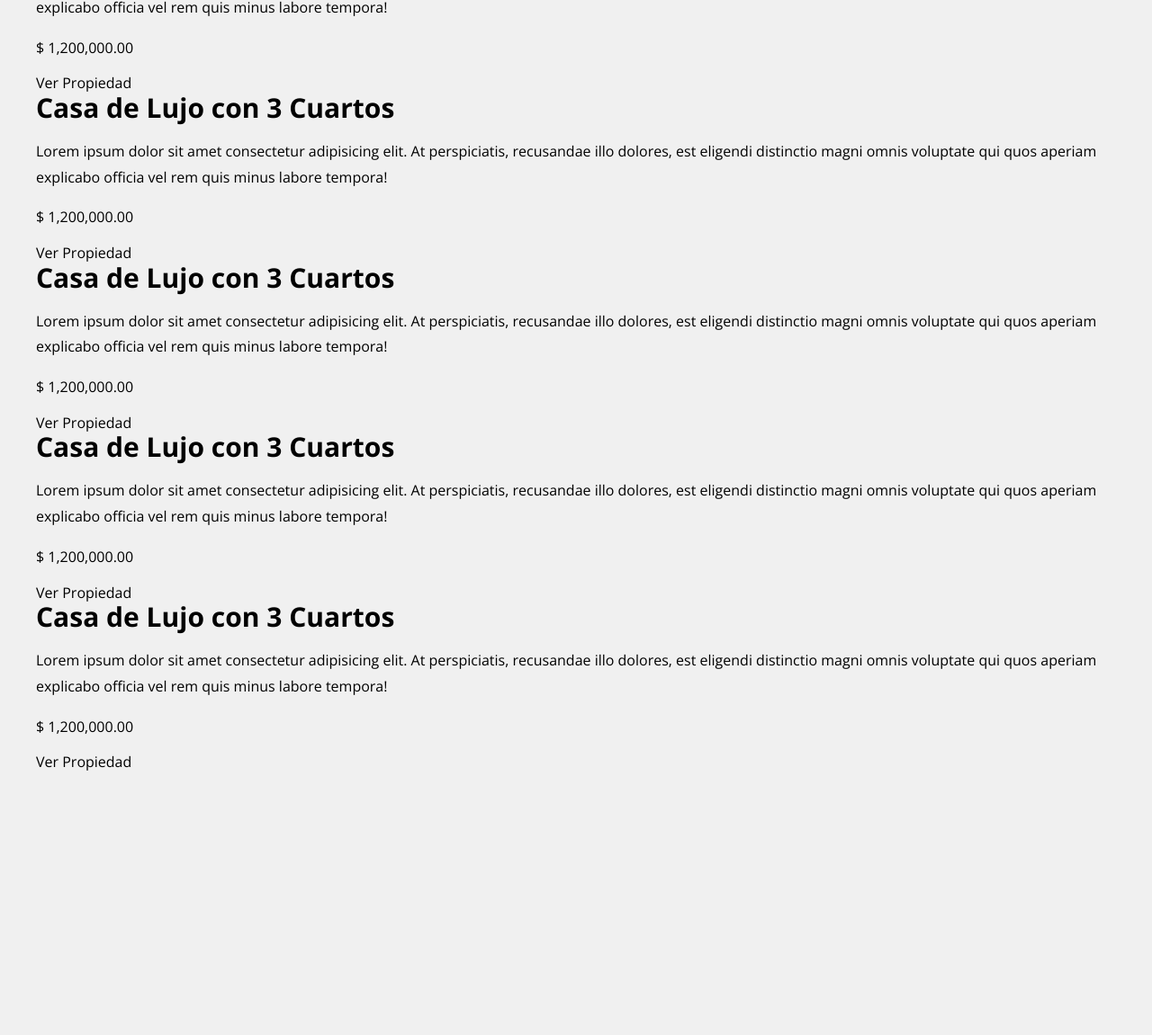
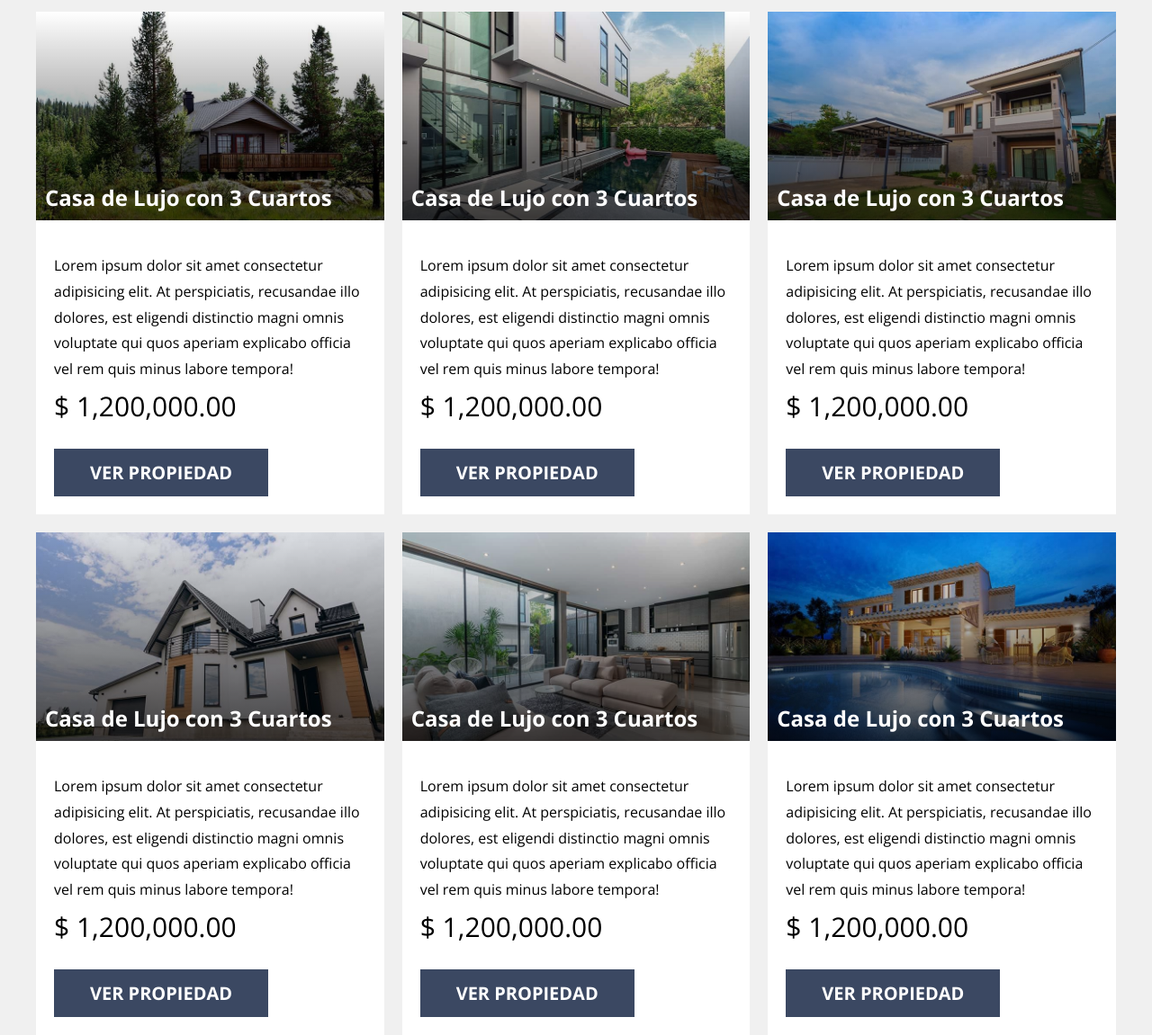
Before and after one commit to sebaa-loda/Real-State-SASS, a website: page index.html in a window 1280 px wide. Shown: the part 824-1975 px from the top of the page at 90% size. Before the commit the page ends 1682 px from the top, so only its background shows below. Drawn offline with nearby package versions, Linux system fonts and the light colour scheme.

Commit message:
end propiedades

```diff
--- a/index.html
+++ b/index.html
@@ -39,7 +39,11 @@
             eaque incidunt ipsam nihil autem molestias fugit fuga animi
             assumenda adipisci aperiam!
           </p>
-          <img src="build/img/imagenHeader.jpg" class="header__imagen" alt="imagen header">
+          <img
+            src="build/img/imagenHeader.jpg"
+            class="header__imagen"
+            alt="imagen header"
+          />
         </div>
       </div>
     </header>
@@ -50,68 +54,105 @@
       <div class="propiedades__grid">
         <div class="propiedad">
           <div class="propiedad__imagen">
-                    <h3 class="propiedad__nombre">
-                        Casa de Lujo con 3 Cuartos
-                    </h3>
+            <h3 class="propiedad__nombre">Casa de Lujo con 3 Cuartos</h3>
+          </div>
           <div class="propiedad__contenido">
-                        <p class="propiedad__texto">Lorem ipsum dolor sit amet consectetur adipisicing elit. At perspiciatis, recusandae illo dolores, est eligendi distinctio magni omnis voluptate qui quos aperiam explicabo officia vel rem quis minus labore tempora!</p>
+            <p class="propiedad__texto">
+              Lorem ipsum dolor sit amet consectetur adipisicing elit. At
+              perspiciatis, recusandae illo dolores, est eligendi distinctio
+              magni omnis voluptate qui quos aperiam explicabo officia vel rem
+              quis minus labore tempora!
+            </p>
             <p class="propiedad__precio">$ 1,200,000.00</p>
             <a href="#" class="propiedad__enlace">Ver Propiedad</a>
           </div>
         </div>
-            </div> <!-- cierra propiedad -->
+        <!-- cierra propiedad -->
 
         <div class="propiedad">
           <div class="propiedad__imagen">
-                    <h3 class="propiedad__nombre">
-                        Casa de Lujo con 3 Cuartos
-                    </h3>
+            <h3 class="propiedad__nombre">Casa de Lujo con 3 Cuartos</h3>
+          </div>
           <div class="propiedad__contenido">
-                        <p class="propiedad__texto">Lorem ipsum dolor sit amet consectetur adipisicing elit. At perspiciatis, recusandae illo dolores, est eligendi distinctio magni omnis voluptate qui quos aperiam explicabo officia vel rem quis minus labore tempora!</p>
+            <p class="propiedad__texto">
+              Lorem ipsum dolor sit amet consectetur adipisicing elit. At
+              perspiciatis, recusandae illo dolores, est eligendi distinctio
+              magni omnis voluptate qui quos aperiam explicabo officia vel rem
+              quis minus labore tempora!
+            </p>
             <p class="propiedad__precio">$ 1,200,000.00</p>
             <a href="#" class="propiedad__enlace">Ver Propiedad</a>
           </div>
         </div>
-            </div> <!-- cierra propiedad -->
+        <!-- cierra propiedad -->
 
         <div class="propiedad">
           <div class="propiedad__imagen">
-                    <h3 class="propiedad__nombre">
-                        Casa de Lujo con 3 Cuartos
-                    </h3>
+            <h3 class="propiedad__nombre">Casa de Lujo con 3 Cuartos</h3>
+          </div>
           <div class="propiedad__contenido">
-                        <p class="propiedad__texto">Lorem ipsum dolor sit amet consectetur adipisicing elit. At perspiciatis, recusandae illo dolores, est eligendi distinctio magni omnis voluptate qui quos aperiam explicabo officia vel rem quis minus labore tempora!</p>
+            <p class="propiedad__texto">
+              Lorem ipsum dolor sit amet consectetur adipisicing elit. At
+              perspiciatis, recusandae illo dolores, est eligendi distinctio
+              magni omnis voluptate qui quos aperiam explicabo officia vel rem
+              quis minus labore tempora!
+            </p>
             <p class="propiedad__precio">$ 1,200,000.00</p>
             <a href="#" class="propiedad__enlace">Ver Propiedad</a>
           </div>
         </div>
-            </div> <!-- cierra propiedad -->
+        <!-- cierra propiedad -->
 
         <div class="propiedad">
           <div class="propiedad__imagen">
-                    <h3 class="propiedad__nombre">
-                        Casa de Lujo con 3 Cuartos
-                    </h3>
+            <h3 class="propiedad__nombre">Casa de Lujo con 3 Cuartos</h3>
+          </div>
           <div class="propiedad__contenido">
-                        <p class="propiedad__texto">Lorem ipsum dolor sit amet consectetur adipisicing elit. At perspiciatis, recusandae illo dolores, est eligendi distinctio magni omnis voluptate qui quos aperiam explicabo officia vel rem quis minus labore tempora!</p>
+            <p class="propiedad__texto">
+              Lorem ipsum dolor sit amet consectetur adipisicing elit. At
+              perspiciatis, recusandae illo dolores, est eligendi distinctio
+              magni omnis voluptate qui quos aperiam explicabo officia vel rem
+              quis minus labore tempora!
+            </p>
             <p class="propiedad__precio">$ 1,200,000.00</p>
             <a href="#" class="propiedad__enlace">Ver Propiedad</a>
           </div>
         </div>
-            </div> <!-- cierra propiedad -->
+        <!-- cierra propiedad -->
 
         <div class="propiedad">
           <div class="propiedad__imagen">
-                    <h3 class="propiedad__nombre">
-                        Casa de Lujo con 3 Cuartos
-                    </h3>
+            <h3 class="propiedad__nombre">Casa de Lujo con 3 Cuartos</h3>
+          </div>
           <div class="propiedad__contenido">
-                        <p class="propiedad__texto">Lorem ipsum dolor sit amet consectetur adipisicing elit. At perspiciatis, recusandae illo dolores, est eligendi distinctio magni omnis voluptate qui quos aperiam explicabo officia vel rem quis minus labore tempora!</p>
+            <p class="propiedad__texto">
+              Lorem ipsum dolor sit amet consectetur adipisicing elit. At
+              perspiciatis, recusandae illo dolores, est eligendi distinctio
+              magni omnis voluptate qui quos aperiam explicabo officia vel rem
+              quis minus labore tempora!
+            </p>
             <p class="propiedad__precio">$ 1,200,000.00</p>
             <a href="#" class="propiedad__enlace">Ver Propiedad</a>
           </div>
         </div>
-            </div> <!-- cierra propiedad -->
+        <!-- cierra propiedad -->
+
+        <div class="propiedad">
+          <div class="propiedad__imagen">
+            <h3 class="propiedad__nombre">Casa de Lujo con 3 Cuartos</h3>
+          </div>
+          <div class="propiedad__contenido">
+            <p class="propiedad__texto">
+              Lorem ipsum dolor sit amet consectetur adipisicing elit. At
+              perspiciatis, recusandae illo dolores, est eligendi distinctio
+              magni omnis voluptate qui quos aperiam explicabo officia vel rem
+              quis minus labore tempora!
+            </p>
+            <p class="propiedad__precio">$ 1,200,000.00</p>
+            <a href="#" class="propiedad__enlace">Ver Propiedad</a>
+          </div>
+        </div>
+        <!-- cierra propiedad -->
       </div>
     </main>
   </body>
--- a/src/scss/app.scss
+++ b/src/scss/app.scss
@@ -1,2 +1,3 @@
 @use 'base';
 @use 'ui/header';
+@use 'ui/contenido';
--- a/src/scss/base/_mixins.scss
+++ b/src/scss/base/_mixins.scss
@@ -50,3 +50,20 @@
     gap: $espaciado;
     grid-template-columns: repeat($columnas, 1fr);
 }
+
+@mixin heading{
+    font-weight: 400;
+
+    span{
+        font-weight: 700;
+    }
+
+    &::after{
+        content: '';
+        display: block;
+        height: 1rem;
+        width: 15rem;
+        margin-top: 1rem;
+        background-image: linear-gradient(to right, v.$primario 0%, v.$primario 50%, lighten(v.$primario,  20%) 50%, lighten(v.$primario,  20%) 100%);
+    }
+}
--- /dev/null
+++ b/src/scss/ui/contenido/_index.scss
@@ -0,0 +1 @@
+@forward 'propiedades';
--- /dev/null
+++ b/src/scss/ui/contenido/_propiedades.scss
@@ -0,0 +1,67 @@
+@use "base/variables" as v;
+@use "base/mixins" as m;
+
+.propiedades {
+  margin-top: 5rem;
+
+  @include m.tablet {
+    margin-top: 10rem;
+  }
+
+  &__heading {
+    @include m.heading;
+  }
+
+  &__grid {
+    @include m.grid(1, 2rem);
+
+    @include m.tablet {
+      @include m.grid(3, 2rem);
+    }
+  }
+}
+
+.propiedad{
+  background-color: v.$blanco;
+
+  &__imagen{
+    aspect-ratio: 10 / 6;
+
+    background-size: cover;
+    position: relative;
+  }
+
+  @for $i from 1 through 6{
+    $imagen: '../img/propiedad_' + $i + '.jpg';
+
+    &:nth-child(#{$i}) &__imagen{
+      background-image: linear-gradient(to bottom, transparentize(v.$negro, 1%) 0%, transparentize(v.$negro, .3%) 100%), url($imagen);
+    }
+  }
+
+  &__nombre{
+    position: absolute;
+    left: 1rem;
+    bottom: 1rem;
+    color: v.$blanco;
+    font-size: 2.4rem;
+  }
+
+  &__contenido{
+    padding: 2rem;
+  }
+
+  &__texto{
+    margin-bottom: 0;
+  }
+
+  &__precio{
+    font-size: 3rem;
+    margin: 0;
+  }
+
+  &__enlace{
+    @include m.boton(v.$primario, v.$blanco);
+    text-transform: uppercase;
+  }
+}
```
Also changed, not shown: build/css/app.css, 1 other file. Lines whose indentation alone changed are shown as unchanged.
